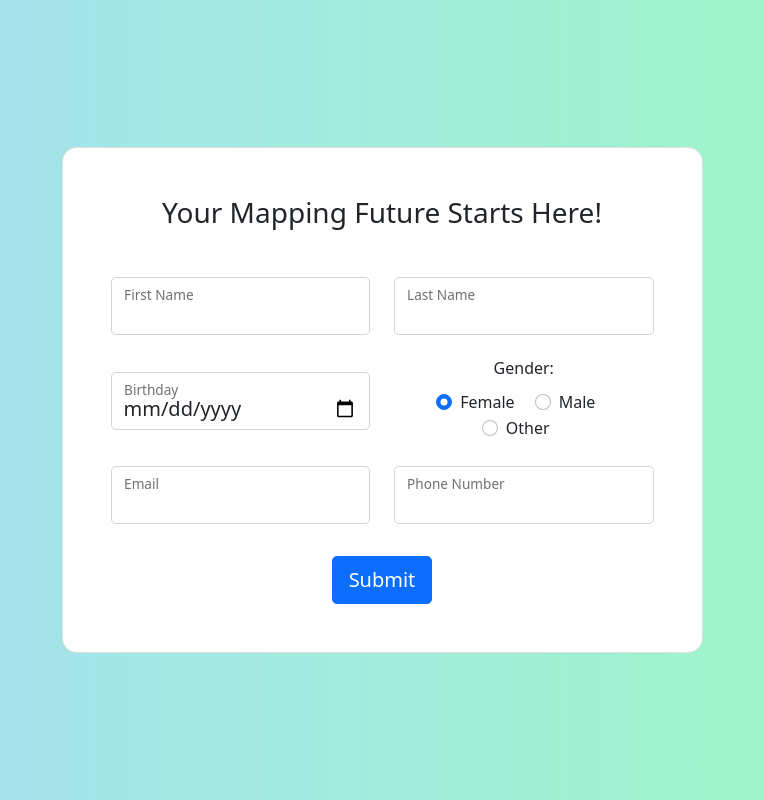
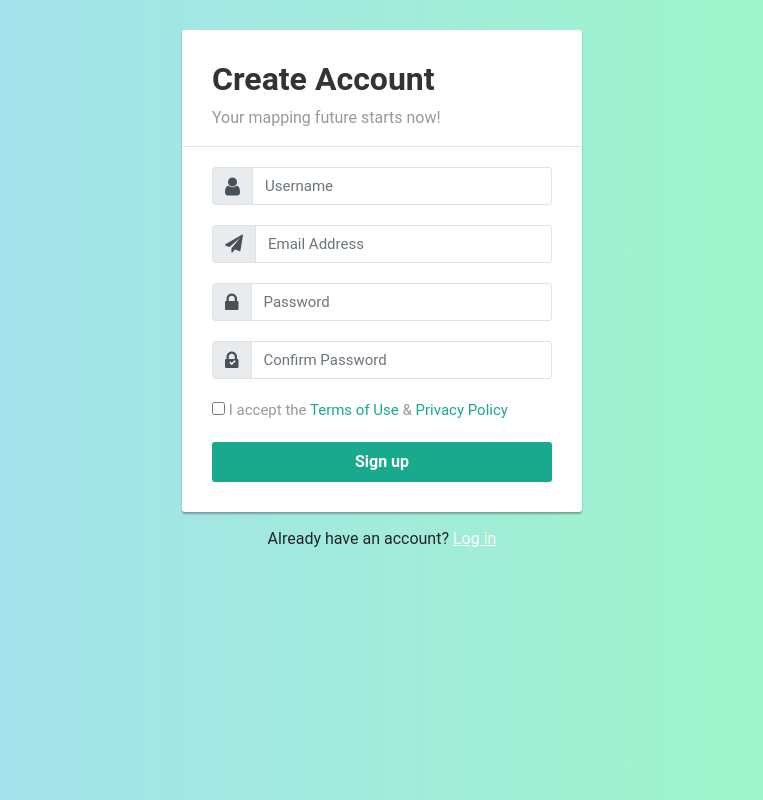
Before and after one commit to samalstonn/MapThat, a Django app: page /signup/ in a window 1280 px wide. Shown: the whole page, without its empty margins (258-1021 px from the left). Run offline with Django 4.2, Linux system fonts and the light colour scheme; some libraries are stand-ins or nearby versions.

Commit message:
Connect Signup and Login

```diff
--- a/mysite/mapthat/forms.py
+++ b/mysite/mapthat/forms.py
@@ -7,3 +7,23 @@ class LoginForm(forms.Form):
     password = forms.CharField(max_length=100,
     widget=forms.TextInput(attrs={'class': 'form-control', 'placeholder': 'Password',
     'type': 'password', 'id': 'floatingPassword', 'for': 'floatingPassword'}))
+
+class SignupForm(forms.Form):
+  firstname = forms.CharField(max_length=100,
+  widget=forms.TextInput(attrs={'class': 'form-control', 'placeholder': 'First Name',
+  'type': 'text', 'id': 'floatingInput', 'for': 'floatingInput'}))
+  lastname = forms.CharField(max_length=100,
+  widget=forms.TextInput(attrs={'class': 'form-control', 'placeholder': 'Last Name',
+  'type': 'text', 'id': 'floatingInput', 'for': 'floatingInput'}))
+  username = forms.CharField(max_length=100,
+  widget=forms.TextInput(attrs={'class': 'form-control', 'placeholder': 'Username',
+  'type': 'text', 'id': 'floatingInput', 'for': 'floatingInput'}))
+  password = forms.CharField(max_length=100,
+  widget=forms.TextInput(attrs={'class': 'form-control', 'placeholder': 'Password',
+  'type': 'password', 'id': 'floatingPassword', 'for': 'floatingPassword'}))
+  repeatpassword = forms.CharField(max_length=100,
+  widget=forms.TextInput(attrs={'class': 'form-control', 'placeholder': 'Repeat Password',
+  'type': 'password', 'id': 'floatingPassword', 'for': 'floatingPassword'}))
+  email = forms.CharField(max_length=100,
+  widget=forms.TextInput(attrs={'class': 'form-control', 'placeholder': 'Email',
+  'type': 'email', 'id': 'floatingInput', 'for': 'floatingInput'}))
--- a/mysite/mapthat/templates/mapthat/index.html
+++ b/mysite/mapthat/templates/mapthat/index.html
@@ -1,5 +1,5 @@
 {% extends 'mapthat/masters/master.html' %}
 
-{% block content %}
-<p>This page is the index.html page</p>
+{% block body %}
+<p>Welcome {{user}}</p>
 {% endblock %}
--- /dev/null
+++ b/mysite/mapthat/templates/mapthat/masters/login-signup-master.html
@@ -0,0 +1,155 @@
+<title>{% block title %}{% endblock %}</title>
+{% block head %}
+
+<link rel="stylesheet" href="https://stackpath.bootstrapcdn.com/bootstrap/4.5.0/css/bootstrap.min.css">
+<link rel="stylesheet" href="https://maxcdn.bootstrapcdn.com/font-awesome/4.7.0/css/font-awesome.min.css">
+<script src="https://code.jquery.com/jquery-3.5.1.min.js"></script>
+<script src="https://cdn.jsdelivr.net/npm/popper.js@1.16.0/dist/umd/popper.min.js"></script>
+<script src="https://stackpath.bootstrapcdn.com/bootstrap/4.5.0/js/bootstrap.min.js"></script>
+
+<style>
+  .bd-placeholder-img {
+    font-size: 1.125rem;
+    text-anchor: middle;
+    -webkit-user-select: none;
+    -moz-user-select: none;
+    user-select: none;
+  }
+
+  @media (min-width: 768px) {
+    .bd-placeholder-img-lg {
+      font-size: 3.5rem;
+    }
+  }
+
+  body {
+    background: #19aa8d;
+    font-family: 'Roboto', sans-serif;
+  }
+
+  .form-control {
+    font-size: 15px;
+  }
+
+  .form-control,
+  .form-control:focus,
+  .input-group-text {
+    border-color: #e1e1e1;
+  }
+
+  .form-control,
+  .btn {
+    border-radius: 3px;
+  }
+
+  .signup-form {
+    width: 400px;
+    margin: 0 auto;
+    padding: 30px 0;
+  }
+
+  .signup-form form {
+    color: #999;
+    border-radius: 3px;
+    margin-bottom: 15px;
+    background: #fff;
+    box-shadow: 0px 2px 2px rgba(0, 0, 0, 0.3);
+    padding: 30px;
+  }
+
+  .signup-form h2 {
+    color: #333;
+    font-weight: bold;
+    margin-top: 0;
+  }
+
+  .signup-form hr {
+    margin: 0 -30px 20px;
+  }
+
+  .signup-form .form-group {
+    margin-bottom: 20px;
+  }
+
+  .signup-form label {
+    font-weight: normal;
+    font-size: 15px;
+  }
+
+  .signup-form .form-control {
+    min-height: 38px;
+    box-shadow: none !important;
+  }
+
+  .signup-form .input-group-addon {
+    max-width: 42px;
+    text-align: center;
+  }
+
+  .signup-form .btn,
+  .signup-form .btn:active {
+    font-size: 16px;
+    font-weight: bold;
+    background: #19aa8d !important;
+    border: none;
+    min-width: 140px;
+  }
+
+  .signup-form .btn:hover,
+  .signup-form .btn:focus {
+    background: #179b81 !important;
+  }
+
+  .signup-form a {
+    color: #fff;
+    text-decoration: underline;
+  }
+
+  .signup-form a:hover {
+    text-decoration: none;
+  }
+
+  .signup-form form a {
+    color: #19aa8d;
+    text-decoration: none;
+  }
+
+  .signup-form form a:hover {
+    text-decoration: underline;
+  }
+
+  .signup-form .fa {
+    font-size: 21px;
+  }
+
+  .signup-form .fa-paper-plane {
+    font-size: 18px;
+  }
+
+  .signup-form .fa-check {
+    color: #fff;
+    left: 17px;
+    top: 18px;
+    font-size: 7px;
+    position: absolute;
+  }
+
+  .gradient-custom {
+    /* fallback for old browsers */
+    background: #84fab0;
+
+    /* Chrome 10-25, Safari 5.1-6 */
+    background: -webkit-linear-gradient(to left, rgba(132, 250, 176, 0.8), rgba(143, 211, 244, 0.8));
+
+    /* W3C, IE 10+/ Edge, Firefox 16+, Chrome 26+, Opera 12+, Safari 7+ */
+    background: linear-gradient(to left, rgba(132, 250, 176, 0.8), rgba(143, 211, 244, 0.8))
+  }
+</style>
+{% endblock %}
+
+<body class="gradient-custom">
+  {% block content %}{% endblock %}
+
+</body>
+
+</html>
--- a/mysite/mapthat/templates/mapthat/signup.html
+++ b/mysite/mapthat/templates/mapthat/signup.html
@@ -1,157 +1,65 @@
+{% extends 'mapthat/masters/login-signup-master.html' %}
+
+{% block title %}
+Sign Up
+{% endblock %}
+
 {% load static %}
-<!doctype html>
-<html lang="en">
 
-<head>
-  <meta charset="utf-8">
-  <meta name="viewport" content="width=device-width, initial-scale=1">
-  <meta name="description" content="">
-  <meta name="author" content="Mark Otto, Jacob Thornton, and Bootstrap contributors">
-  <meta name="generator" content="Hugo 0.84.0">
-  <title>MapThat!</title>
-  <link rel="icon" type="image/x-icon" href="{% static 'mapthat/map-icon.svg' %}">
-
-  <link rel="canonical" href="https://getbootstrap.com/docs/5.0/examples/sign-in/">
-  <link href="{% static 'mapthat/bootstrap/fontawesome-free/css/all.min.css' %}" rel="stylesheet" type="text/css">
-
-
-
-  <!-- Bootstrap core CSS -->
-  <link href="{% static 'mapthat/bootstrap/dist/css/bootstrap.min.css' %}" rel="stylesheet">
-
-  <style>
-    .bd-placeholder-img {
-      font-size: 1.125rem;
-      text-anchor: middle;
-      -webkit-user-select: none;
-      -moz-user-select: none;
-      user-select: none;
-    }
-
-    @media (min-width: 768px) {
-      .bd-placeholder-img-lg {
-        font-size: 3.5rem;
-      }
-    }
-
-    .gradient-custom {
-      /* fallback for old browsers */
-      background: #84fab0;
-
-      /* Chrome 10-25, Safari 5.1-6 */
-      background: -webkit-linear-gradient(to left, rgba(132, 250, 176, 0.8), rgba(143, 211, 244, 0.8));
-
-      /* W3C, IE 10+/ Edge, Firefox 16+, Chrome 26+, Opera 12+, Safari 7+ */
-      background: linear-gradient(to left, rgba(132, 250, 176, 0.8), rgba(143, 211, 244, 0.8))
-    }
-
-    .card-registration .select-input.form-control[readonly]:not([disabled]) {
-      font-size: 1rem;
-      line-height: 2.15;
-      padding-left: .75em;
-      padding-right: .75em;
-    }
-
-    .card-registration .select-arrow {
-      top: 13px;
-    }
-  </style>
-
-
-  <!-- Custom styles for this template -->
-  <link href="{% static 'mapthat/bootstrap/signin.css' %}" rel="stylesheet">
-</head>
-
-<body class="text-center gradient-custom">
-  <div class="container py-5 h-100">
-    <div class="row justify-content-center align-items-center h-100">
-      <div class="col-12 col-lg-9 col-xl-7">
-        <div class="card shadow-2-strong card-registration" style="border-radius: 15px;">
-          <div class="card-body p-4 p-md-5">
-            <h3 class="mb-4 pb-2 pb-md-0 mb-md-5">Your Mapping Future Starts Here!</h3>
-            <form>
-
-              <div class="row">
-                <div class="col-md-6 mb-4">
-
-                  <div class="form-floating">
-                    <input type="text" id="firstName" class="form-control form-control-lg " />
-                    <label class="form-label" for="firstName">First Name</label>
+{% block content %}
+<div class="signup-form">
+  <form action="/examples/actions/confirmation.php" method="post">
+    <h2>Create Account</h2>
+    <p>Your mapping future starts now!</p>
+    <hr>
+    <div class="form-group">
+      <div class="input-group">
+        <div class="input-group-prepend">
+          <span class="input-group-text">
+            <span class="fa fa-user"></span>
+          </span>
+        </div>
+        <input type="text" class="form-control" name="username" placeholder="Username" required="required">
       </div>
     </div>
-                <div class="col-md-6 mb-4">
-
-                  <div class="form-floating">
-                    <input type="text" id="lastName" class="form-control form-control-lg" />
-                    <label class="form-label" for="lastName">Last Name</label>
+    <div class="form-group">
+      <div class="input-group">
+        <div class="input-group-prepend">
+          <span class="input-group-text">
+            <i class="fa fa-paper-plane"></i>
+          </span>
         </div>
-
+        <input type="email" class="form-control" name="email" placeholder="Email Address" required="required">
       </div>
     </div>
-
-              <div class="row">
-                <div class="col-md-6 mb-4 d-flex align-items-center">
-
-                  <div class="form-floating datepicker w-100">
-                    <input type="date" class="form-control form-control-lg" id="birthdayDate" />
-                    <label for="birthdayDate" class="form-label">Birthday</label>
+    <div class="form-group">
+      <div class="input-group">
+        <div class="input-group-prepend">
+          <span class="input-group-text">
+            <i class="fa fa-lock"></i>
+          </span>
         </div>
-
-                </div>
-                <div class="col-md-6 mb-4">
-
-                  <h6 class="mb-2 pb-1">Gender: </h6>
-
-                  <div class="form-check form-check-inline">
-                    <input class="form-check-input" type="radio" name="inlineRadioOptions" id="femaleGender"
-                      value="option1" checked />
-                    <label class="form-check-label" for="femaleGender">Female</label>
-                  </div>
-
-                  <div class="form-check form-check-inline">
-                    <input class="form-check-input" type="radio" name="inlineRadioOptions" id="maleGender"
-                      value="option2" />
-                    <label class="form-check-label" for="maleGender">Male</label>
-                  </div>
-
-                  <div class="form-check form-check-inline">
-                    <input class="form-check-input" type="radio" name="inlineRadioOptions" id="otherGender"
-                      value="option3" />
-                    <label class="form-check-label" for="otherGender">Other</label>
-                  </div>
-
+        <input type="text" class="form-control" name="password" placeholder="Password" required="required">
       </div>
     </div>
-
-              <div class="row">
-                <div class="col-md-6 mb-4 pb-2">
-
-                  <div class="form-floating">
-                    <input type="email" id="emailAddress" class="form-control form-control-lg" />
-                    <label class="form-label" for="emailAddress">Email</label>
+    <div class="form-group">
+      <div class="input-group">
+        <div class="input-group-prepend">
+          <span class="input-group-text">
+            <i class="fa fa-lock"></i>
+            <i class="fa fa-check"></i>
+          </span>
         </div>
-
-                </div>
-                <div class="col-md-6 mb-4 pb-2">
-
-                  <div class="form-floating">
-                    <input type="tel" id="phoneNumber" class="form-control form-control-lg" />
-                    <label class="form-label" for="phoneNumber">Phone Number</label>
-                  </div>
-
+        <input type="text" class="form-control" name="confirm_password" placeholder="Confirm Password"
+          required="required">
       </div>
     </div>
-              <input class="btn btn-primary btn-lg" type="submit" value="Submit" />
-
+    <div class="form-group">
+      <label class="form-check-label"><input type="checkbox" required="required"> I accept the <a href="#">Terms of
+          Use</a> &amp; <a href="#">Privacy Policy</a></label>
+    </div>
+    <button class="w-100 btn btn-lg btn-primary" type="submit">Sign up</button>
   </form>
+  <div class="text-center">Already have an account? <a href="{% url 'mapthat:login' %}"">Log in</a></div>
 </div>
-        </div>
-      </div>
-    </div>
-  </div>
-  </section>
-
-
-</body>
-
-</html>
+{% endblock %}
--- a/mysite/mapthat/views.py
+++ b/mysite/mapthat/views.py
@@ -1,14 +1,30 @@
 from django.shortcuts import render
 from django.http import HttpResponse
-from .forms import LoginForm
+from .forms import LoginForm,SignupForm
+from django.contrib.auth.models import User
+from django.contrib.auth import authenticate
 
 # Create your views here.
 
-def home(request):
-    return render(request, 'mapthat/index.html')
+def home(request,context = {}):
+    return render(request, 'mapthat/index.html',context)
 
 def signup(request):
-    return render(request, 'mapthat/signup.html')
+  if request.method == 'POST':
+    signupform = SignupForm(request.POST)
+    if signupform.is_valid():
+      username = request.POST['username']
+      password = request.POST['password']
+      email = request.POST['email']
+      user = User.objects.create_user(username,email,password)
+      user.save()
+      return home(request,{'user':username})
+  else:
+    signupform=SignupForm()
+  context = {
+    'signupform': signupform
+  }
+  return render(request, 'mapthat/signup.html',context)
 
 def login(request):
   if request.method == 'POST':
@@ -16,7 +32,9 @@ def login(request):
     if loginform.is_valid():
       username = request.POST['username']
       password = request.POST['password']
-      return home(request)
+      user = authenticate(username=username, password=password)
+      if user is not None:
+        return home(request,{'user':username})
   else:
     loginform=LoginForm()
   context = {
```
Also changed, not shown: mysite/mapthat/templates/mapthat/login.html (+16 -68 lines), mysite/mapthat/templates/mapthat/masters/master.html (+25 -3 lines), mysite/db.sqlite3. Lines whose indentation alone changed are shown as unchanged.
